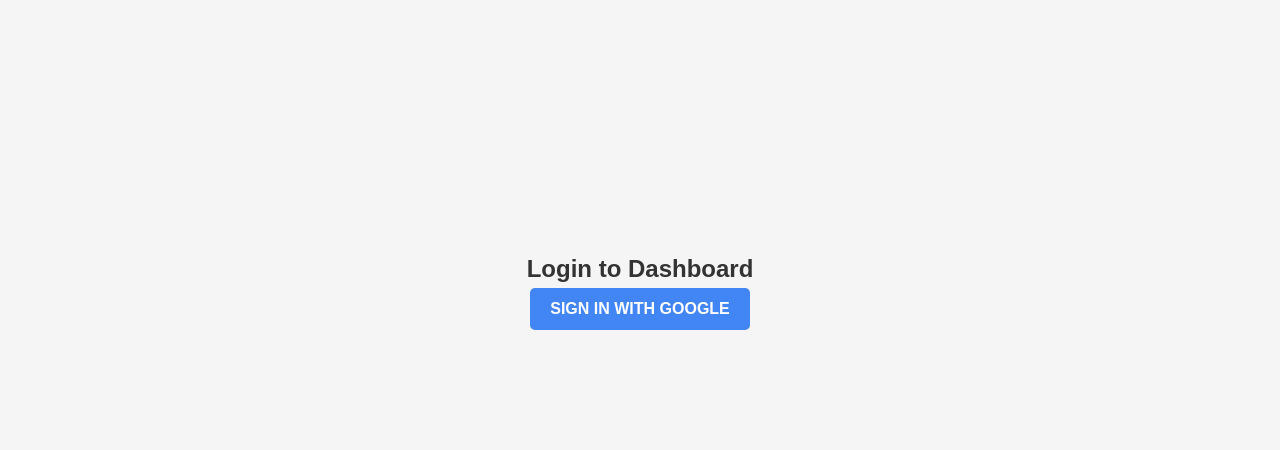
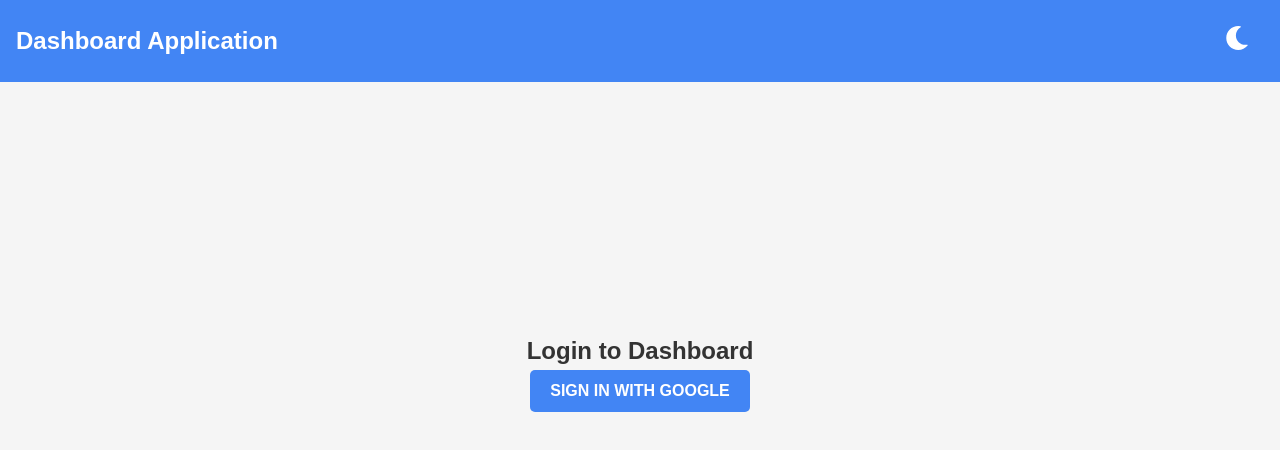
Before and after one commit to ritul01/Dashboard, a React (Vite) app: page / in a window 1280 px wide. Shown: the top 450 px of the page. Built offline with nearby package versions, Linux system fonts and the light colour scheme; no server answers.

Commit message:
dark mode features added

```diff
--- a/package.json
+++ b/package.json
@@ -18,7 +18,8 @@
     "papaparse": "^5.4.1",
     "react": "^18.3.1",
     "react-chartjs-2": "^5.2.0",
-    "react-dom": "^18.3.1"
+    "react-dom": "^18.3.1",
+    "react-icons": "^5.4.0"
   },
   "devDependencies": {
     "@eslint/js": "^9.17.0",
--- a/src/App.jsx
+++ b/src/App.jsx
@@ -1,15 +1,49 @@
 import React, { useState } from "react";
 import Dashboard from "./components/Dashboard";
 import Login from "./components/Login";
+import { FaSun, FaMoon } from "react-icons/fa"; // Import icons from react-icons
 
 const App = () => {
   const [user, setUser] = useState(null);
+  const [isDarkMode, setIsDarkMode] = useState(false);
+
+  const toggleDarkMode = () => {
+    setIsDarkMode(!isDarkMode);
+    document.body.classList.toggle("dark-mode");
+  };
 
   return (
     <div className="App">
+      <header style={headerStyles}>
+        <h1>Dashboard Application</h1>
+        <button onClick={toggleDarkMode} style={iconButtonStyles}>
+          {isDarkMode ? <FaSun style={iconStyles} /> : <FaMoon style={iconStyles} />}
+        </button>
+      </header>
       {user ? <Dashboard user={user} /> : <Login setUser={setUser} />}
     </div>
   );
 };
 
+// Inline styles for quick customization
+const headerStyles = {
+  display: "flex",
+  justifyContent: "space-between",
+  alignItems: "center",
+  padding: "1rem",
+  backgroundColor: isDarkMode => (isDarkMode ? "#1e1e1e" : "#4285f4"),
+  color: "white",
+};
+
+const iconButtonStyles = {
+  background: "none",
+  border: "none",
+  cursor: "pointer",
+  fontSize: "1.5rem",
+};
+
+const iconStyles = {
+  color: "white",
+};
+
 export default App;
--- a/src/index.css
+++ b/src/index.css
@@ -1,4 +1,3 @@
-/* General Reset */
 /* General Reset */
 * {
   margin: 0;
@@ -15,6 +14,7 @@ body {
   background-color: #f5f5f5;
   color: #333;
   line-height: 1.6;
+  transition: background-color 0.3s ease, color 0.3s ease;
 }
 
 header {
@@ -45,6 +45,39 @@ button:hover {
   background-color: #357ae8;
 }
 
+/* Dark Mode */
+body.dark-mode {
+  background-color: #121212;
+  color: #e5e5e5;
+}
+
+body.dark-mode header {
+  background-color: #1e1e1e;
+}
+
+body.dark-mode button {
+  background-color: #333;
+  color: #e5e5e5;
+}
+
+body.dark-mode button:hover {
+  background-color: #444;
+}
+
+body.dark-mode table th,
+body.dark-mode table td {
+  border-color: #333;
+}
+
+body.dark-mode .google-login-btn {
+  background: #333;
+  color: #e5e5e5;
+}
+
+body.dark-mode .google-login-btn:hover {
+  background: #444;
+}
+
 /* Filters Section */
 .filters {
   display: flex;
@@ -68,6 +101,13 @@ button:hover {
   border: 1px solid #ccc;
   border-radius: 4px;
   width: 100%;
+}
+
+.filters input.dark-mode,
+.filters select.dark-mode {
+  border-color: #444;
+  background-color: #222;
+  color: #e5e5e5;
 }
 
 /* Article List */
@@ -153,7 +193,7 @@ table td {
     padding: 4px;
   }
 }
-.text{
+.text {
   margin-top: 250px;
 }
 .google-login-btn {
@@ -179,3 +219,15 @@ table td {
   transform: translateY(0);
   box-shadow: none;
 }
+body.dark-mode {
+  background-color: #121212;
+  color: #e5e5e5;
+}
+
+header {
+  transition: background-color 0.3s ease, color 0.3s ease;
+}
+
+body.dark-mode header {
+  background-color: #1e1e1e;
+}
```
Also changed, not shown: 2 other files (tests, documents, lock files or other folders).
